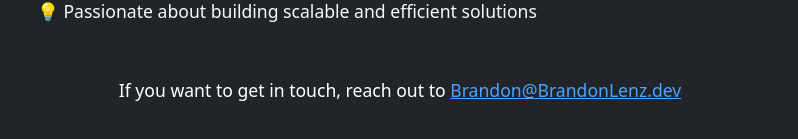
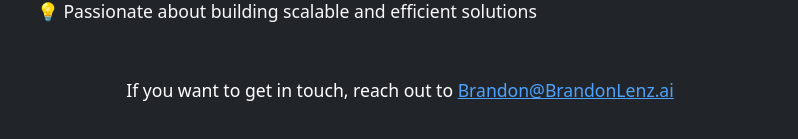
Before and after one commit to Vikesfoeva/my_site, a React (Create React App) app: page / in a window 1280 px wide. Shown: the part 715-854 px from the top of the page, without its empty margins (240-1038 px from the left). Built offline with nearby package versions, Linux system fonts and the light colour scheme.

Commit message:
Updated to AI email

```diff
--- a/src/App.js
+++ b/src/App.js
@@ -42,7 +42,7 @@ function App() {
           </div>
         </div>
         <div className="contact-blurb">
-          <p>If you want to get in touch, reach out to <a href="mailto:Brandon@BrandonLenz.dev">Brandon@BrandonLenz.dev</a></p>
+          <p>If you want to get in touch, reach out to <a href="mailto:Brandon@BrandonLenz.ai">Brandon@BrandonLenz.ai</a></p>
         </div>
       </div>
     </div>
```
